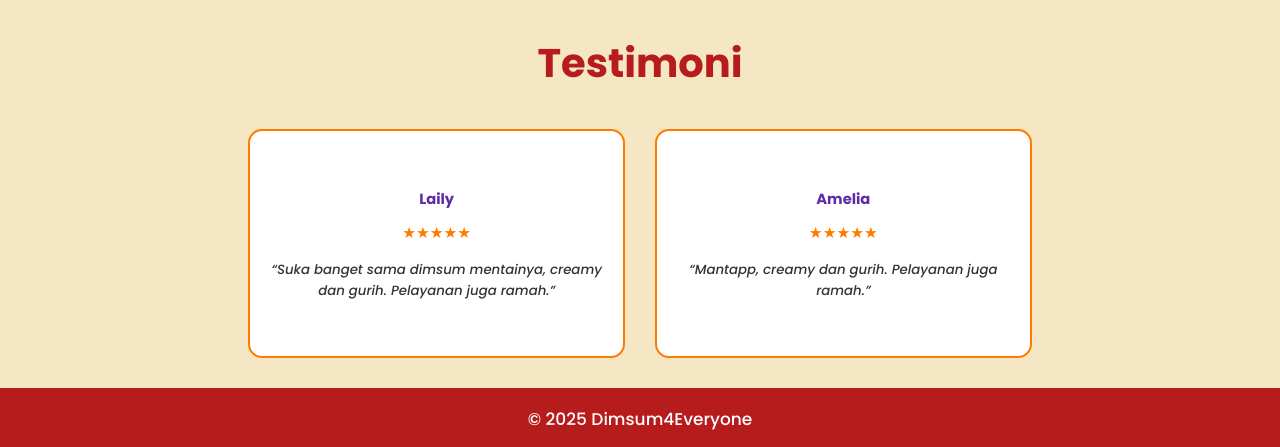
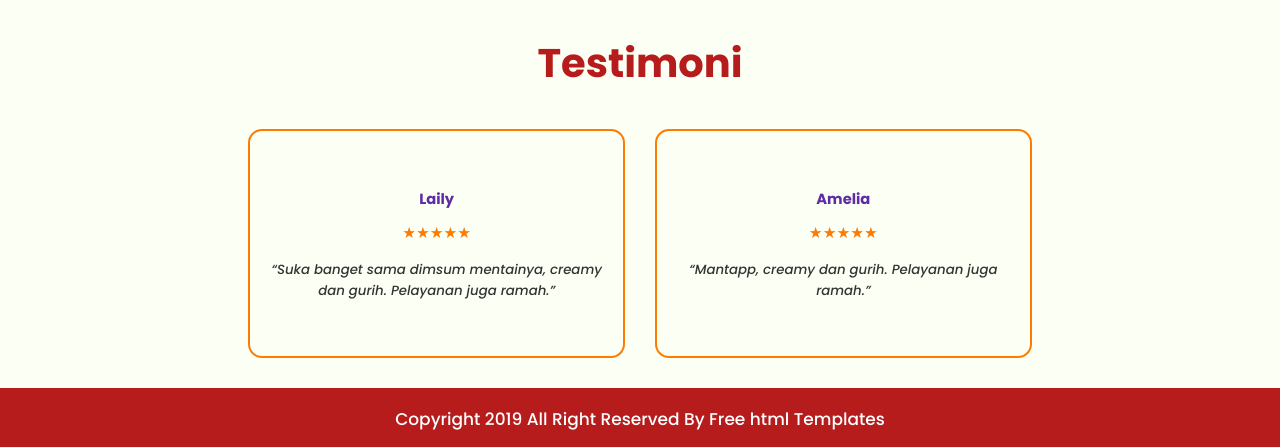
Before and after one commit to Amelia2806/Dimsum-4-Everyone, a plain HTML site: page index.html in a window 1280 px wide. Shown: the part 2439-2886 px from the top of the page. Drawn offline with nearby package versions, Linux system fonts and the light colour scheme.

Commit message:
Perbaiki tampilan testimoni~~last

```diff
--- a/css/style.css
+++ b/css/style.css
@@ -504,11 +504,10 @@ button {
 }
 
 .testimonial {
-  background-color: #F5E6C4;
+  background: #faffeb8f;
+  background-size: cover;
   padding: 40px 0 10px 0;
   width: 100%;
-  position: relative;
-  overflow: hidden;
 }
 .testimonial .container {
   padding-left: 15px;
@@ -828,7 +827,7 @@ ul.location_icon li a:hover {
 .testi-card {
   border: 2px solid #ff7b00;
   border-radius: 14px;
-  background-color: #ffffff;
+  background-color: #faffeb00;
   padding: 25px 20px;
   transition: all 0.3s ease;
   height: 100%;
--- a/index.html
+++ b/index.html
@@ -319,7 +319,7 @@
    <!--  footer -->
    <footer>
       <div class="copyright">
-         <p>© 2025 Dimsum4Everyone</p>
+      <p>Copyright 2019 All Right Reserved By <a href="https://html.design/"> Free  html Templates</a></p>
       </div>
    </footer>
    <!-- end footer -->
```
